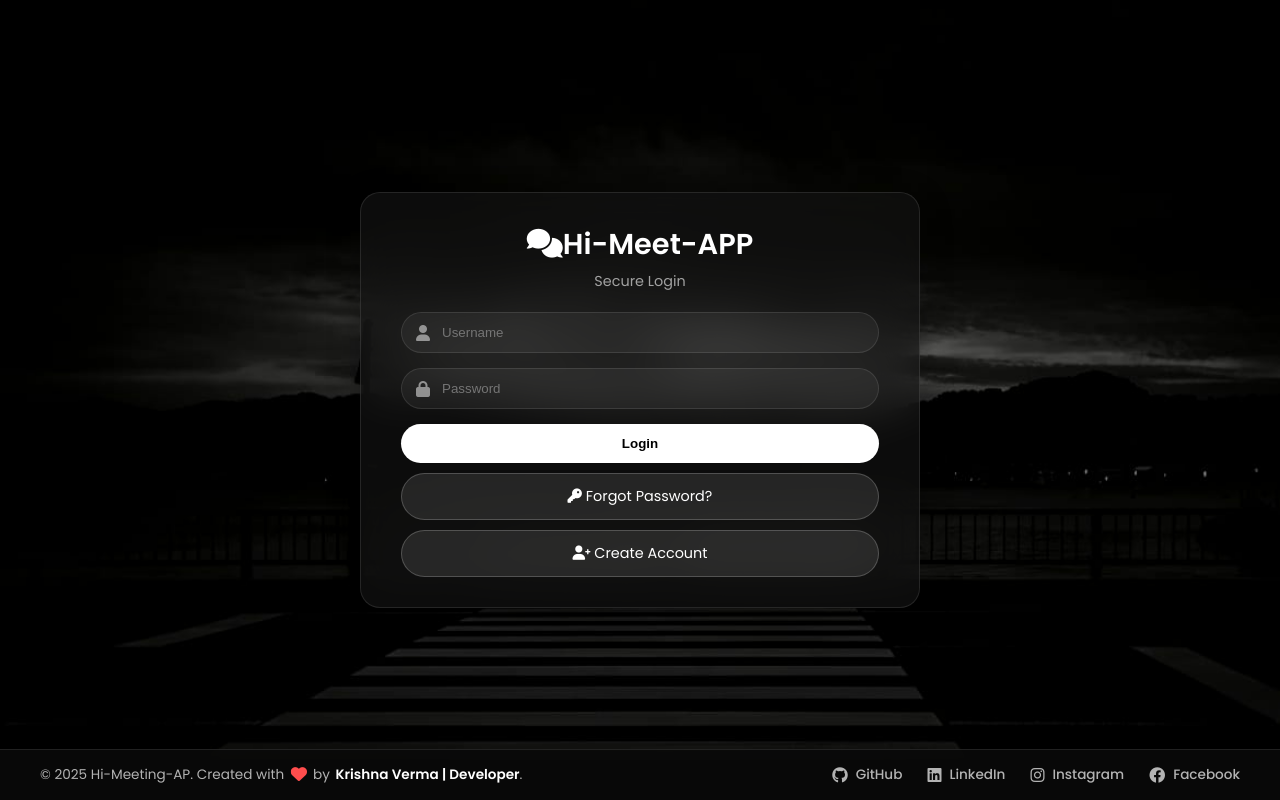
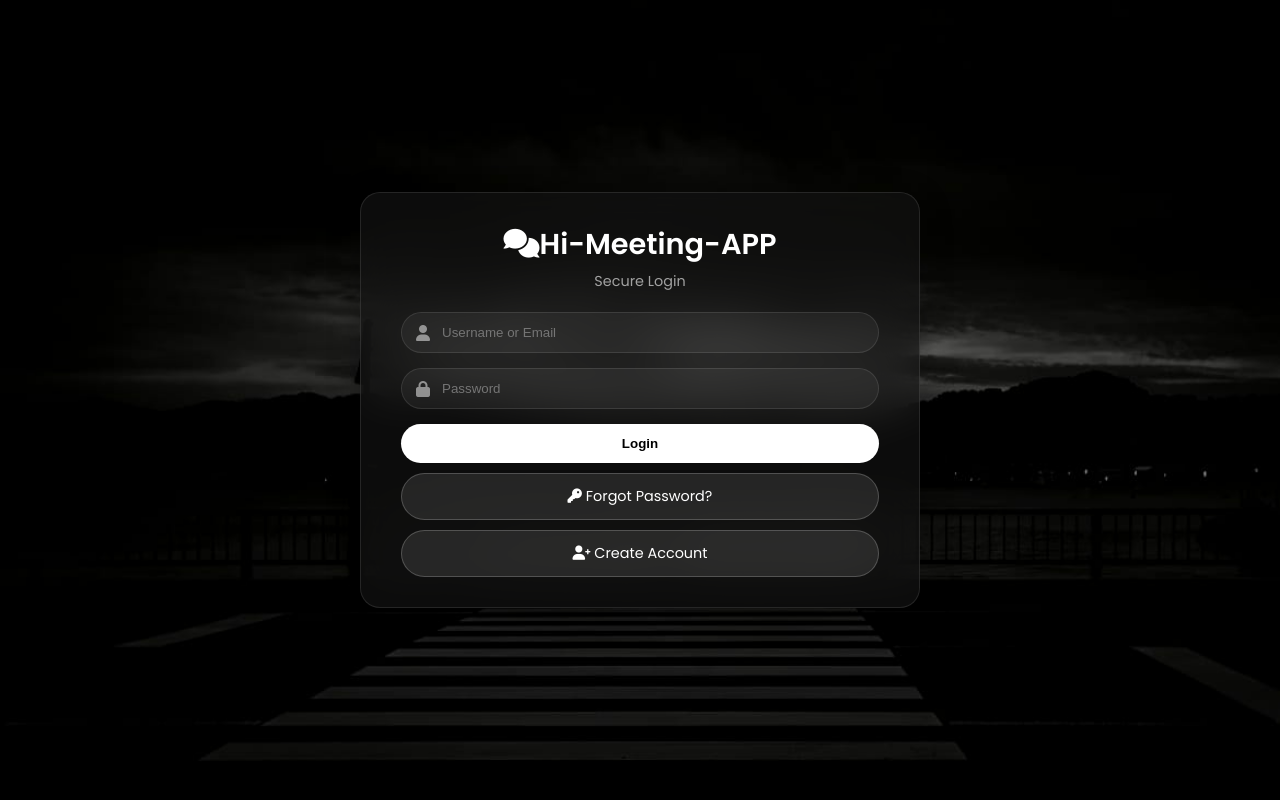
Before and after one commit to krissshnaverrrma/Hi-Meet-APP, a Flask app: page /login in a window 1280 px wide. Run offline with Flask 3, Linux system fonts and the light colour scheme.

Commit message:
initialize the login route

```diff
--- a/app/__init__.py
+++ b/app/__init__.py
@@ -17,7 +17,7 @@ mail = Mail()
 def create_app():
     basedir = os.path.abspath(os.path.dirname(__file__))
 
-    DB_FILE_PATH = os.path.join(basedir, '..', 'local_dev.db')
+    DB_FILE_PATH = os.path.join(basedir, '..', 'chat.db')
 
     app = Flask(__name__, template_folder='../templates',
                 static_folder='../static')
--- a/app/main_routes.py
+++ b/app/main_routes.py
@@ -41,7 +41,9 @@ def login():
     if request.method == 'POST':
         username = request.form.get('username')
         password = request.form.get('password')
-        user = User.query.filter_by(username=username).first()
+        user = User.query.filter(
+            (User.username == identifier) | (User.email == identifier)
+        ).first()
         if user and check_password_hash(user.password, password):
             login_user(user)
             return redirect(url_for('main.chat'))
--- a/templates/login.html
+++ b/templates/login.html
@@ -1,21 +1,30 @@
-{% extends "base.html" %}
+<!DOCTYPE html>
+<html lang="en">
 
-{% block title %}Login{% endblock %}
+<head>
+    <meta charset="UTF-8">
+    <title>Login</title>
+    <link rel="stylesheet" href="https://cdnjs.cloudflare.com/ajax/libs/font-awesome/6.0.0/css/all.min.css">
+    <link rel="stylesheet" href="{{ url_for('static', filename='css/style.css') }}">
+</head>
 
-{% block content %}
+<body>
+
     <div class="auth-wrapper">
         <div class="glass-card">
-        <div class="brand-logo"><i class="fas fa-comments"></i>Hi-Meet-APP</div>
+            <div class="brand-logo"><i class="fas fa-comments"></i>Hi-Meeting-APP</div>
             <div class="brand-subtitle">Secure Login</div>
 
             {% with messages = get_flashed_messages() %}
-        {% if messages %}<div class="alert">{{ messages[0] }}</div>{% endif %}
+            {% if messages %}
+            <div class="alert">{{ messages[0] }}</div>
+            {% endif %}
             {% endwith %}
 
             <form method="POST">
                 <div class="input-group">
                     <i class="fas fa-user"></i>
-                <input type="text" name="username" class="glass-input" placeholder="Username" required
+                    <input type="text" name="username" class="glass-input" placeholder="Username or Email" required
                         autocomplete="off">
                 </div>
                 <div class="input-group">
@@ -25,12 +34,20 @@
 
                 <div class="auth-actions">
                     <button type="submit" class="btn-primary">Login</button>
-                <a href="{{ url_for('main.forgot_password') }}" class="btn-secondary"><i class="fas fa-key"></i> Forgot
-                    Password?</a>
-                <a href="{{ url_for('main.register') }}" class="btn-secondary"><i class="fas fa-user-plus"></i> Create
-                    Account</a>
+
+                    <a href="{{ url_for('main.forgot_password') }}" class="btn-secondary">
+                        <i class="fas fa-key"></i> Forgot Password?
+                    </a>
+
+                    <a href="{{ url_for('main.register') }}" class="btn-secondary">
+                        <i class="fas fa-user-plus"></i> Create Account
+                    </a>
                 </div>
             </form>
+
         </div>
     </div>
-{% endblock %}
+
+</body>
+
+</html>
```
Lines whose indentation alone changed are shown as unchanged.
